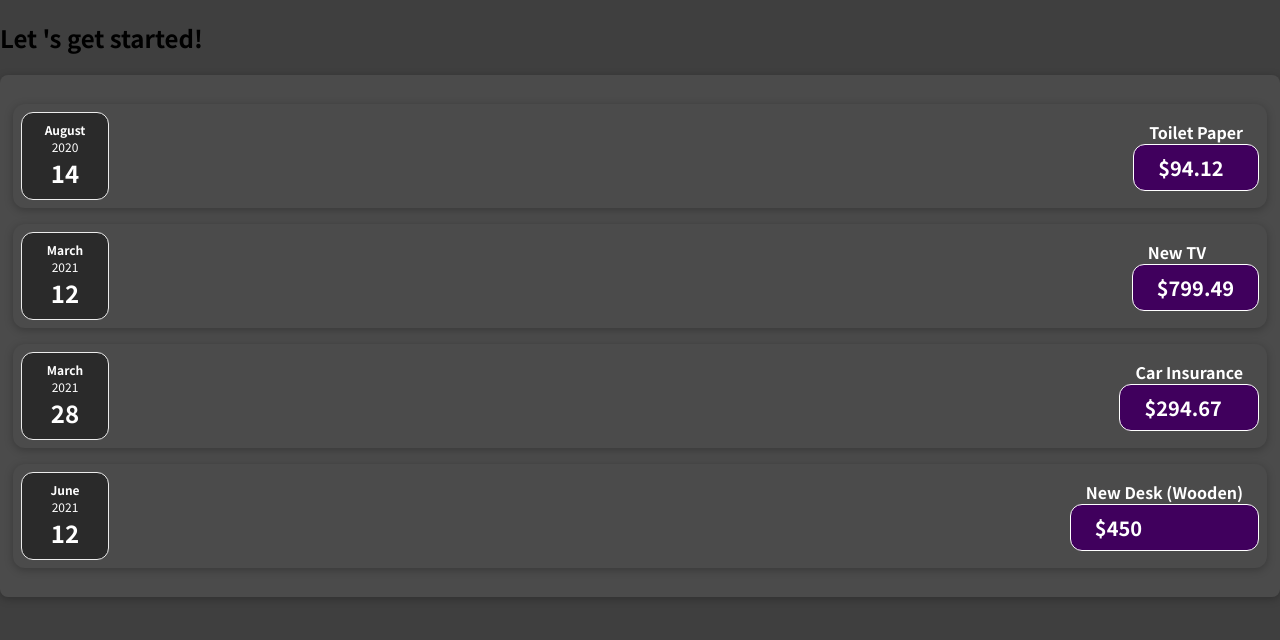
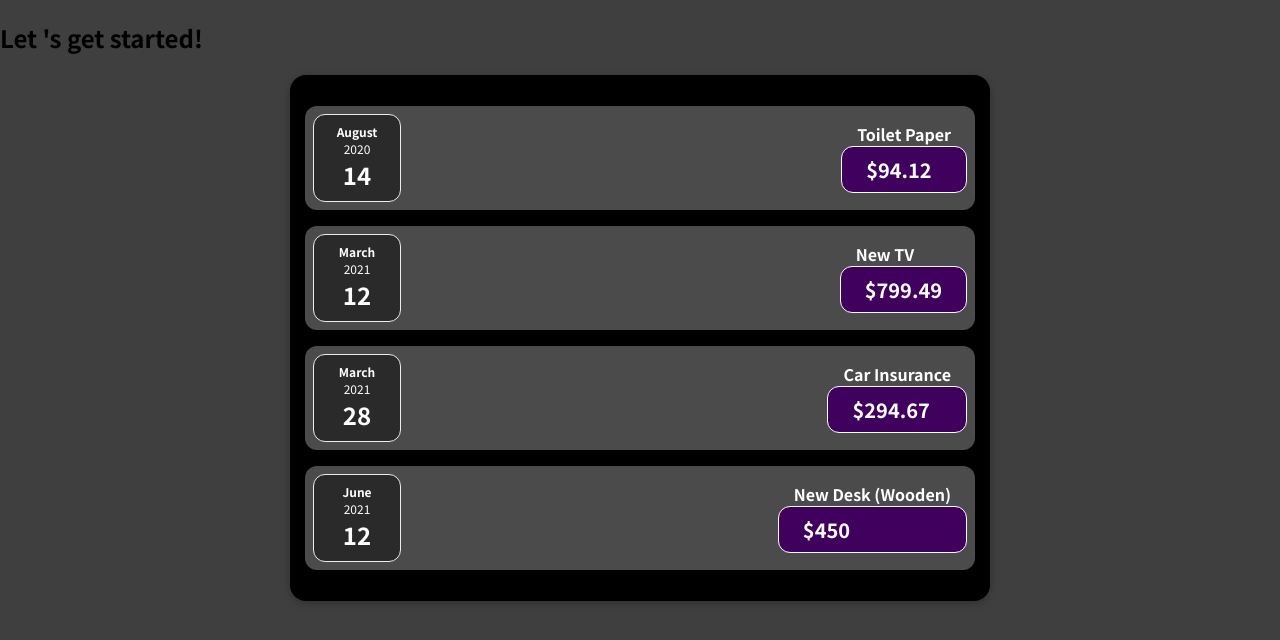
Before and after one commit to beenzino48/1st-React-project, a JavaScript app: page / in a window 1280 px wide. Shown: the top 640 px of the page. Built offline with nearby package versions, Linux system fonts and the light colour scheme.

Commit message:
made the correct css for the box which holds the expenses

```diff
--- a/src/components/expenses.css
+++ b/src/components/expenses.css
@@ -1,7 +1,9 @@
 .expenses {
   box-shadow: 0 2px 8px rgb(0 0 0 / 25%);
-  padding: 13px;
-  margin: 1rem 0;
-  border-radius: 8px;
-  background-color: #4b4b4b;
+  margin-left: auto;
+  margin-right: auto;
+  width: 700px;
+  background-color: #000000;
+  padding: 15px;
+  border-radius: 16px;
 }
```
